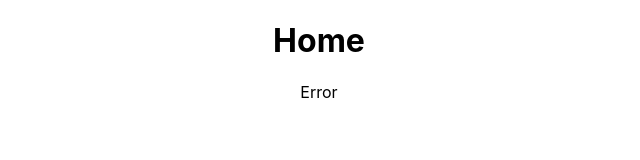
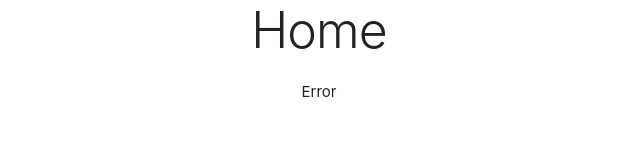
Before and after one commit to zdsd0019/fullstack-react-with-graphql, a React app: page client/public/index.html in a window 1280 px wide. Shown: the whole page, without its empty margins (321-961 px from the left). Built offline with nearby package versions, Linux system fonts and the light colour scheme; files whose address does not match are found by name.

Commit message:
Added skeleton css and base styles

```diff
--- a/client/public/index.html
+++ b/client/public/index.html
@@ -24,6 +24,7 @@
       work correctly both with client-side routing and a non-root public URL.
       Learn how to configure a non-root public URL by running `npm run build`.
     -->
+    <link rel="stylesheet" href="https://cdnjs.cloudflare.com/ajax/libs/skeleton/2.0.4/skeleton.min.css">
     <title>React App</title>
   </head>
   <body>
```
